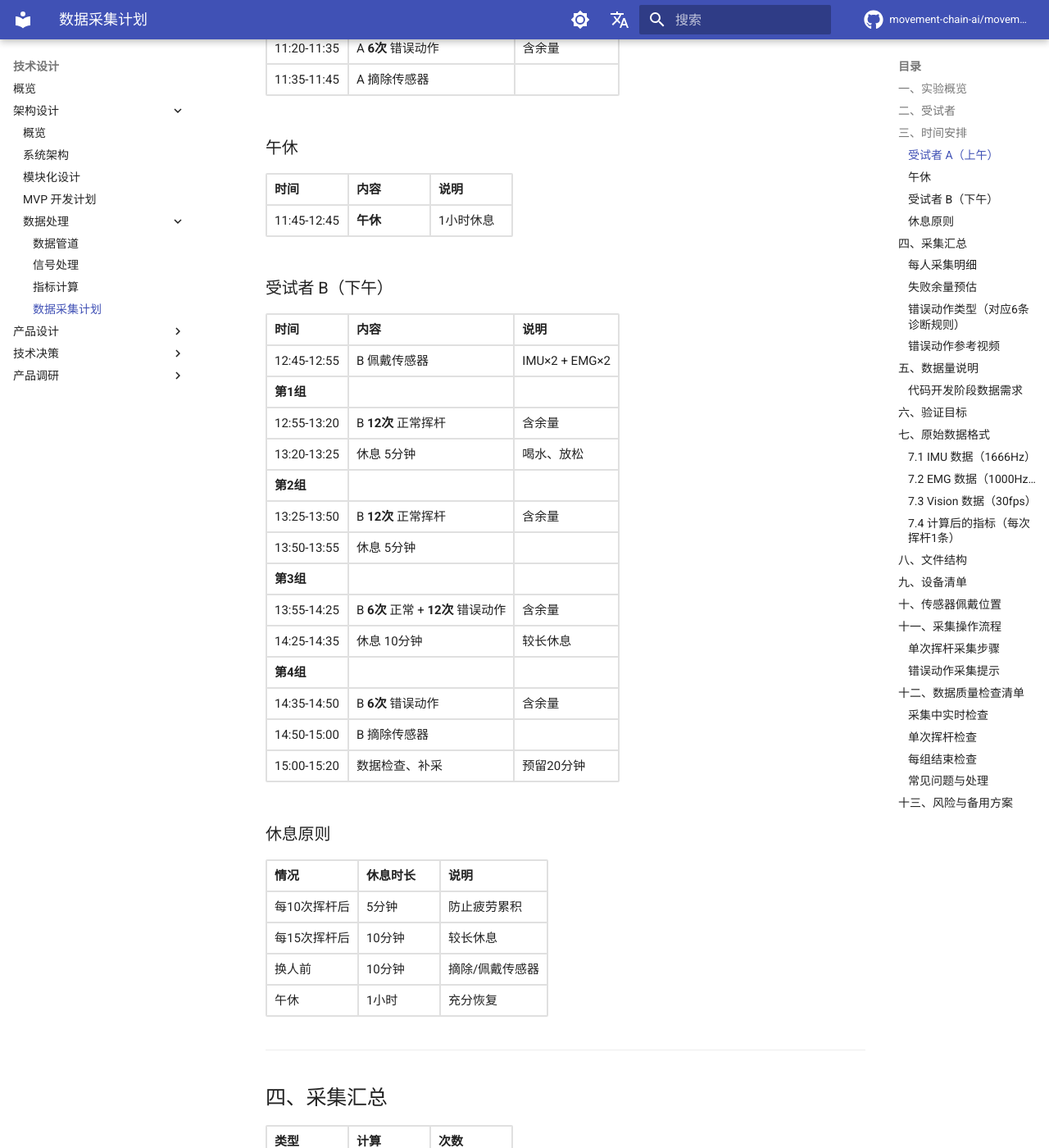
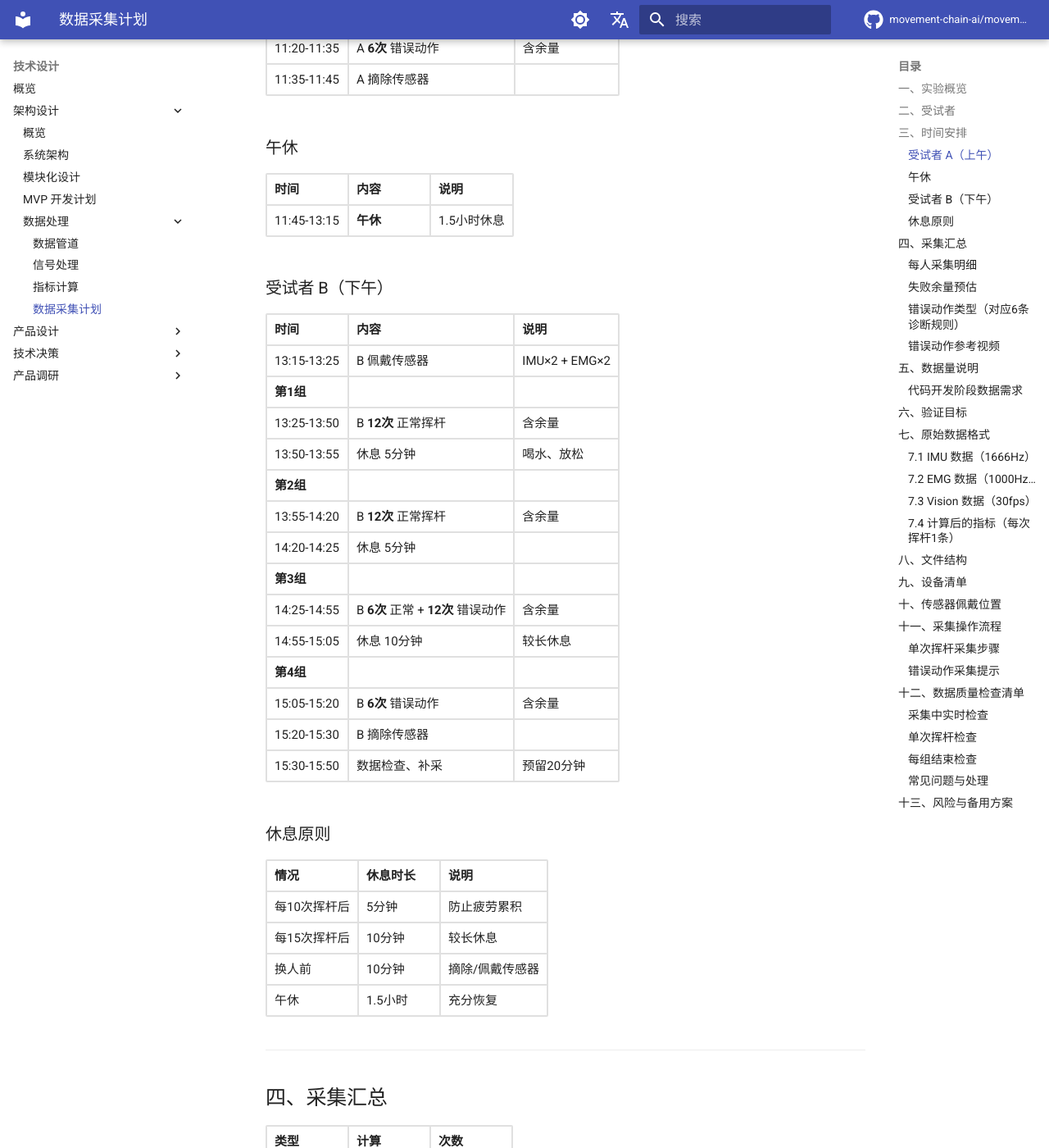
Before and after one commit to movement-chain-ai/movement-chain-docs, an MkDocs documentation site: the page built from docs/zh/design/architecture/data-processing/data-collection-plan-a.md, in a window 1280 px wide and 1400 px high, scrolled down 1540 px. Shown: the whole window at 82% size. Built offline with MkDocs 1.6.1 and Material for MkDocs 9.7.7, drawn with Linux system fonts in a browser that asks for light colours; comment, search, counter and statistics services are not loaded; the version menu is left out.

Commit message:
午休调整为1.5小时
- 午休: 11:45-13:15 (1.5小时)
- 受试者B: 13:15-15:50

🤖 Generated with [Claude Code](https://claude.com/claude-code)

Co-Authored-By: Claude Opus 4.5 <noreply@anthropic.com>

```diff
--- a/docs/zh/design/architecture/data-processing/data-collection-plan-a.md
+++ b/docs/zh/design/architecture/data-processing/data-collection-plan-a.md
@@ -54,26 +54,26 @@
 
 | 时间 | 内容 | 说明 |
 |------|------|------|
-| 11:45-12:45 | **午休** | 1小时休息 |
+| 11:45-13:15 | **午休** | 1.5小时休息 |
 
 ### 受试者 B（下午）
 
 | 时间 | 内容 | 说明 |
 |------|------|------|
-| 12:45-12:55 | B 佩戴传感器 | IMU×2 + EMG×2 |
+| 13:15-13:25 | B 佩戴传感器 | IMU×2 + EMG×2 |
 | **第1组** | | |
-| 12:55-13:20 | B **12次** 正常挥杆 | 含余量 |
-| 13:20-13:25 | 休息 5分钟 | 喝水、放松 |
+| 13:25-13:50 | B **12次** 正常挥杆 | 含余量 |
+| 13:50-13:55 | 休息 5分钟 | 喝水、放松 |
 | **第2组** | | |
-| 13:25-13:50 | B **12次** 正常挥杆 | 含余量 |
-| 13:50-13:55 | 休息 5分钟 | |
+| 13:55-14:20 | B **12次** 正常挥杆 | 含余量 |
+| 14:20-14:25 | 休息 5分钟 | |
 | **第3组** | | |
-| 13:55-14:25 | B **6次** 正常 + **12次** 错误动作 | 含余量 |
-| 14:25-14:35 | 休息 10分钟 | 较长休息 |
+| 14:25-14:55 | B **6次** 正常 + **12次** 错误动作 | 含余量 |
+| 14:55-15:05 | 休息 10分钟 | 较长休息 |
 | **第4组** | | |
-| 14:35-14:50 | B **6次** 错误动作 | 含余量 |
-| 14:50-15:00 | B 摘除传感器 | |
-| 15:00-15:20 | 数据检查、补采 | 预留20分钟 |
+| 15:05-15:20 | B **6次** 错误动作 | 含余量 |
+| 15:20-15:30 | B 摘除传感器 | |
+| 15:30-15:50 | 数据检查、补采 | 预留20分钟 |
 
 ### 休息原则
 
@@ -82,7 +82,7 @@
 | 每10次挥杆后 | 5分钟 | 防止疲劳累积 |
 | 每15次挥杆后 | 10分钟 | 较长休息 |
 | 换人前 | 10分钟 | 摘除/佩戴传感器 |
-| 午休 | 1小时 | 充分恢复 |
+| 午休 | 1.5小时 | 充分恢复 |
 
 ---
 
```
